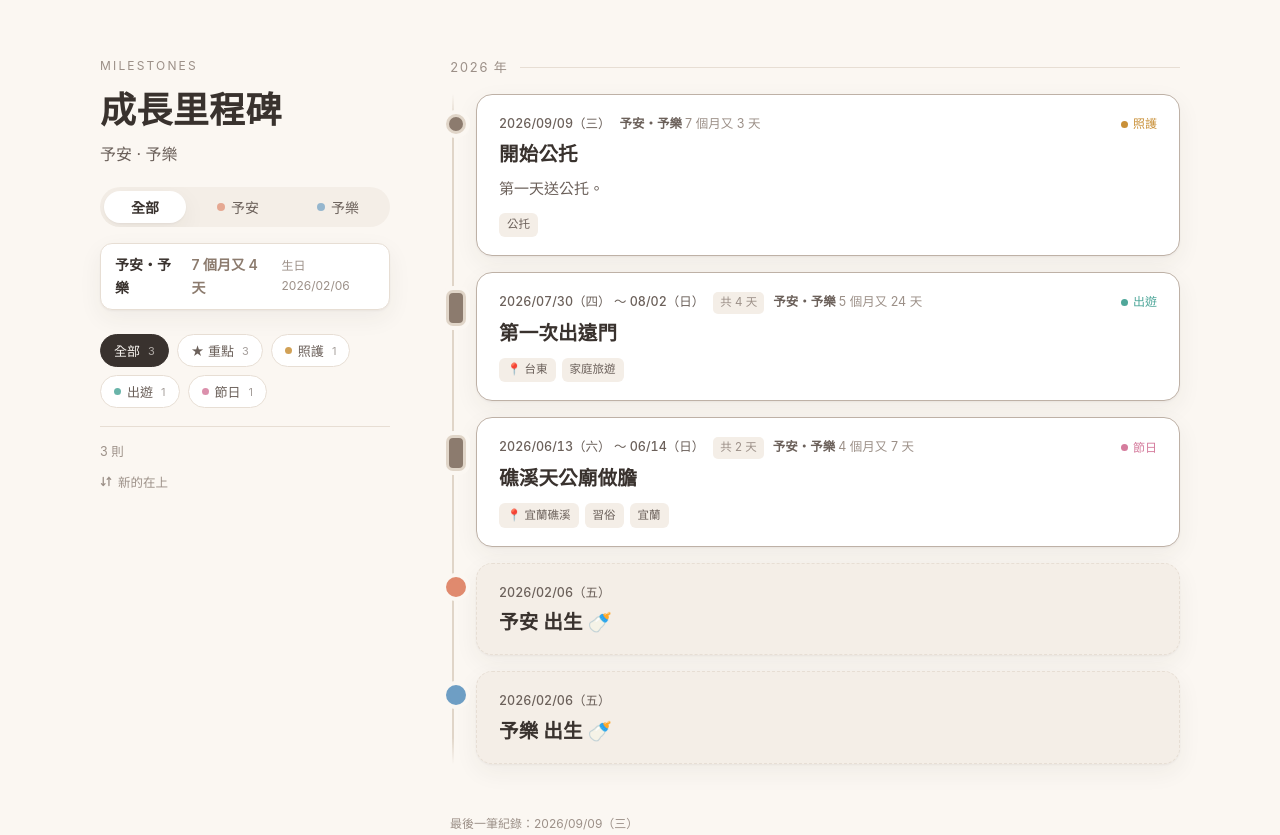
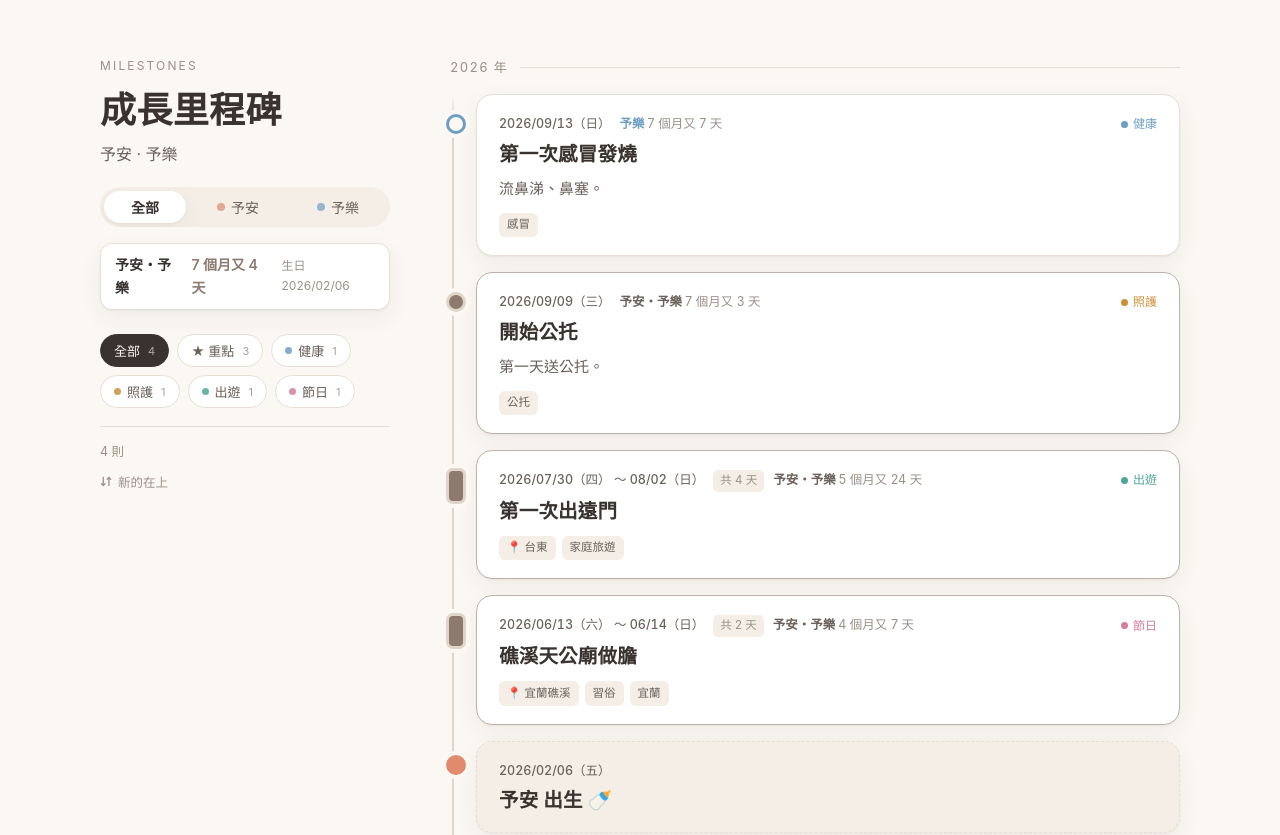
Before and after one commit to tobedesigner/baby-tracker, a React (Vite) app: page / in a window 1280 px wide. Shown: the top 835 px of the page. Built offline with nearby package versions, Linux system fonts and the light colour scheme.

Commit message:
2026-09-13 予樂第一次感冒發燒
Co-Authored-By: Claude Opus 5 (1M context) <noreply@anthropic.com>

```diff
--- a/src/data/milestones.ts
+++ b/src/data/milestones.ts
@@ -37,6 +37,14 @@ import type { MilestoneInput } from "../types";
    ------------------------------------------------------------------ */
 
 export const MILESTONES: MilestoneInput[] = [
+  {
+    date: "2026-09-13",
+    title: "第一次感冒發燒",
+    who: ["una"],
+    category: "health",
+    note: "流鼻涕、鼻塞。",
+    tags: ["感冒"],
+  },
   {
     date: "2026-09-09",
     title: "開始公托",
```
